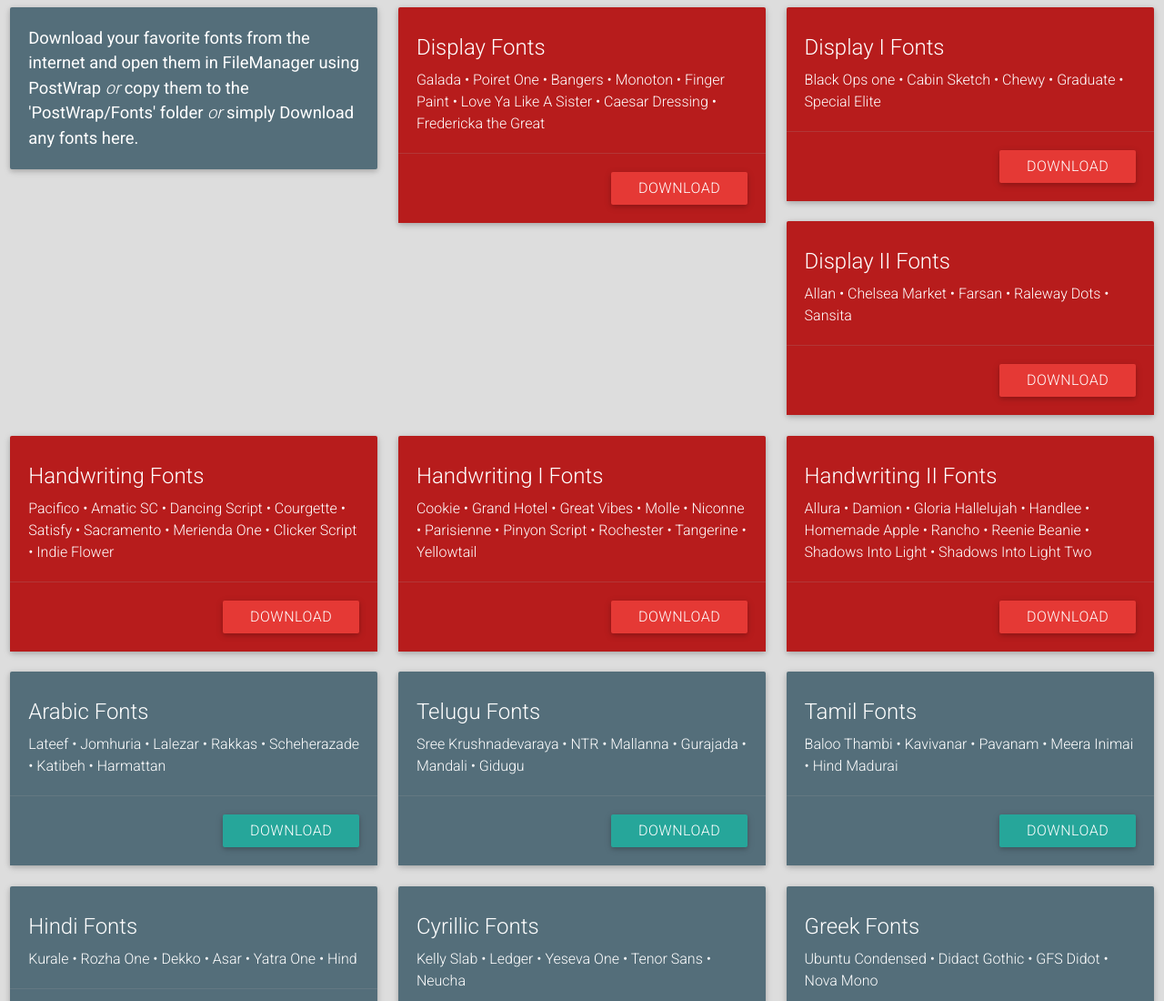
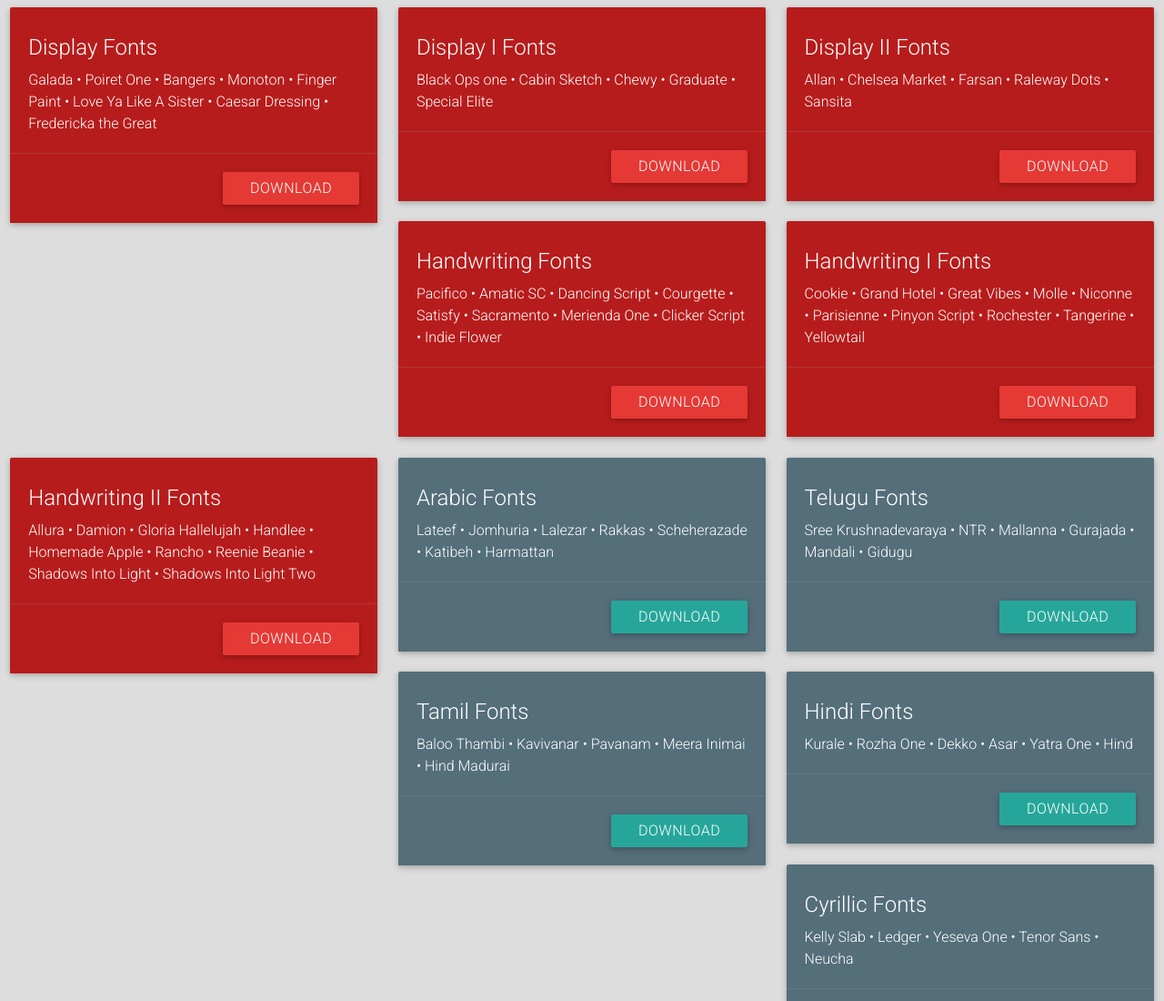
Before and after one commit to Madrapps/madrapps.github.io, a plain HTML site: page postwrap/fonts/index.html in a window 1280 px wide. Shown: the top 1100 px of the page at 91% size. Drawn offline with Linux system fonts and the light colour scheme.

Commit message:
Removed the Top card in the Add Fonts page

```diff
--- a/postwrap/fonts/index.html
+++ b/postwrap/fonts/index.html
@@ -21,15 +21,6 @@
                 <div class="card-action right-align">
                     <a class="waves-effect waves-light btn green darken-4" href="https://play.google.com/store/apps/details?id=com.madrasappfactory.postwrap">UPDATE</a>
                 </div>
-            </div>
-        </div>
-        <div class="col s12 m6 l4">
-            <div class="card-panel blue-grey darken-1" style="display: block;">
-          <span class="white-text"><span class="full-text">
-              Download your favorite fonts from the internet and open them in FileManager using PostWrap
-              <span class="center"><em>or</em></span>
-              copy them to the 'PostWrap/Fonts' folder <span class="center"><em>or</em></span> simply Download any fonts here.
-          </span></span>
             </div>
         </div>
         <div class="col s12 m6 l4">
```
